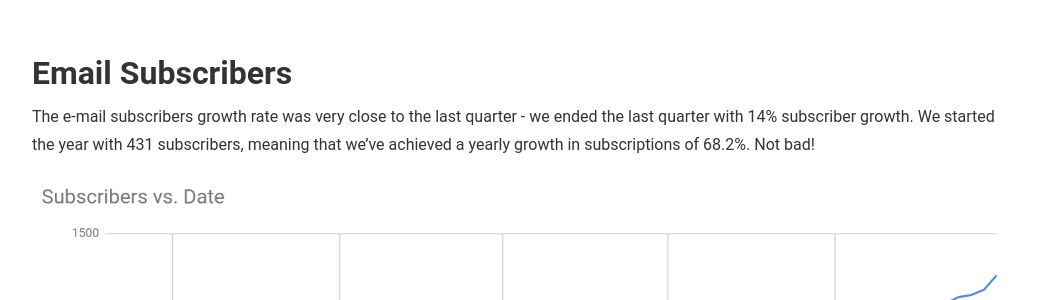
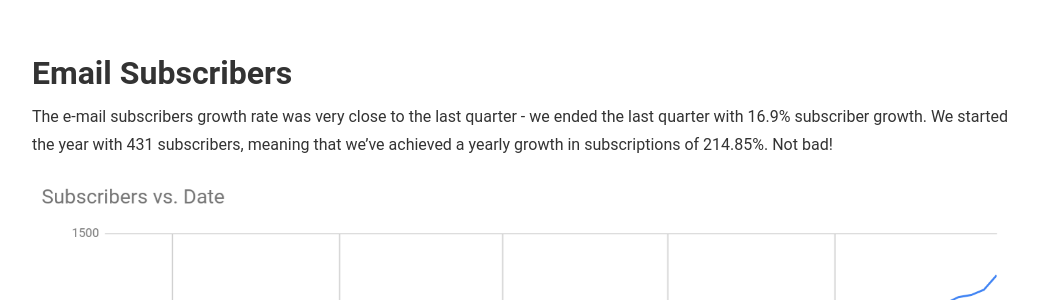
Before and after one commit to msadowski/weeklyrobotics, a Jekyll site: the page built from _posts/2020-01-08-Q4-2019-report.md, in a window 1280 px wide and 900 px high. Shown: the part 376-676 px from the top of the window, without its empty margins (118-1161 px from the left). Built offline with Jekyll 4.4.1, drawn with Linux system fonts in a browser that asks for light colours; comment, search, counter and statistics services are not loaded.

Commit message:
Fix numbers in Q4 report

```diff
--- a/_posts/2020-01-08-Q4-2019-report.md
+++ b/_posts/2020-01-08-Q4-2019-report.md
@@ -9,7 +9,7 @@ What a year! When I'm thinking of what happened this year the only thing that co
 
 ## Email Subscribers
 
-The e-mail subscribers growth rate was very close to the last quarter - we ended the last quarter with 14% subscriber growth. We started the year with 431 subscribers, meaning that we've achieved a yearly growth in subscriptions of 68.2%. Not bad!
+The e-mail subscribers growth rate was very close to the last quarter - we ended the last quarter with 16.9% subscriber growth. We started the year with 431 subscribers, meaning that we've achieved a yearly growth in subscriptions of 214.85%. Not bad!
 
 ![Mailchimp growth](/img/reports/2019/q4_total_subs.png "Subscribers growth since day 1 of Weekly Robotics")
 
```
